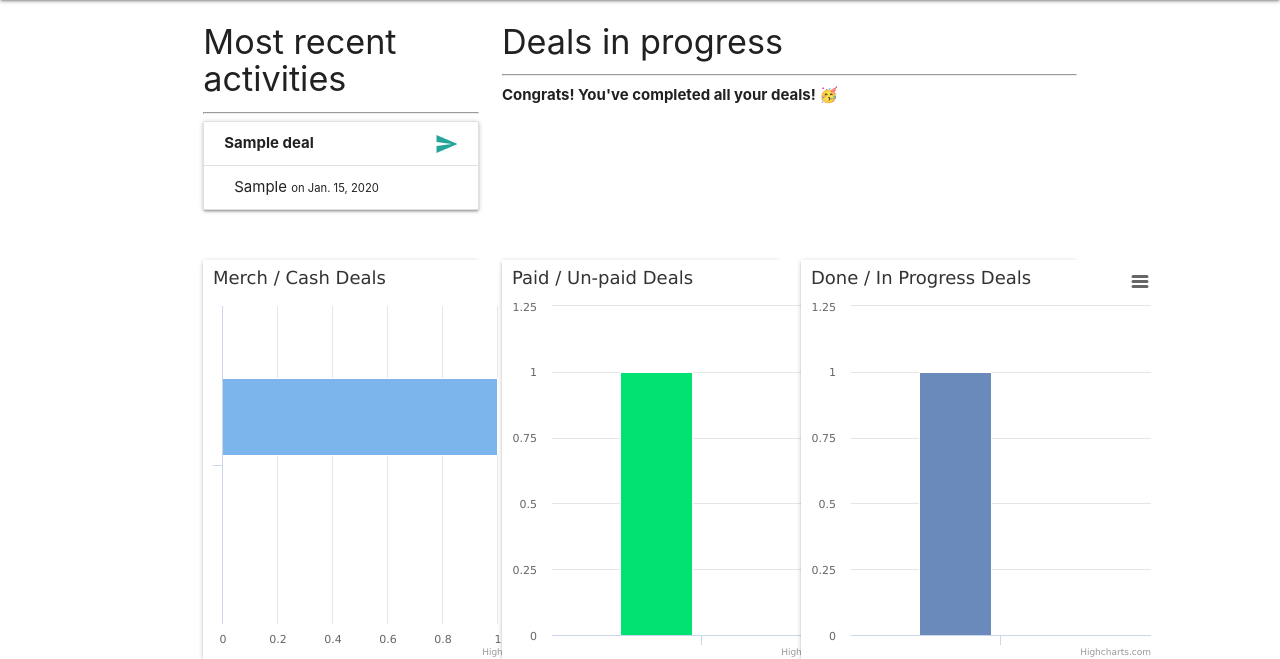
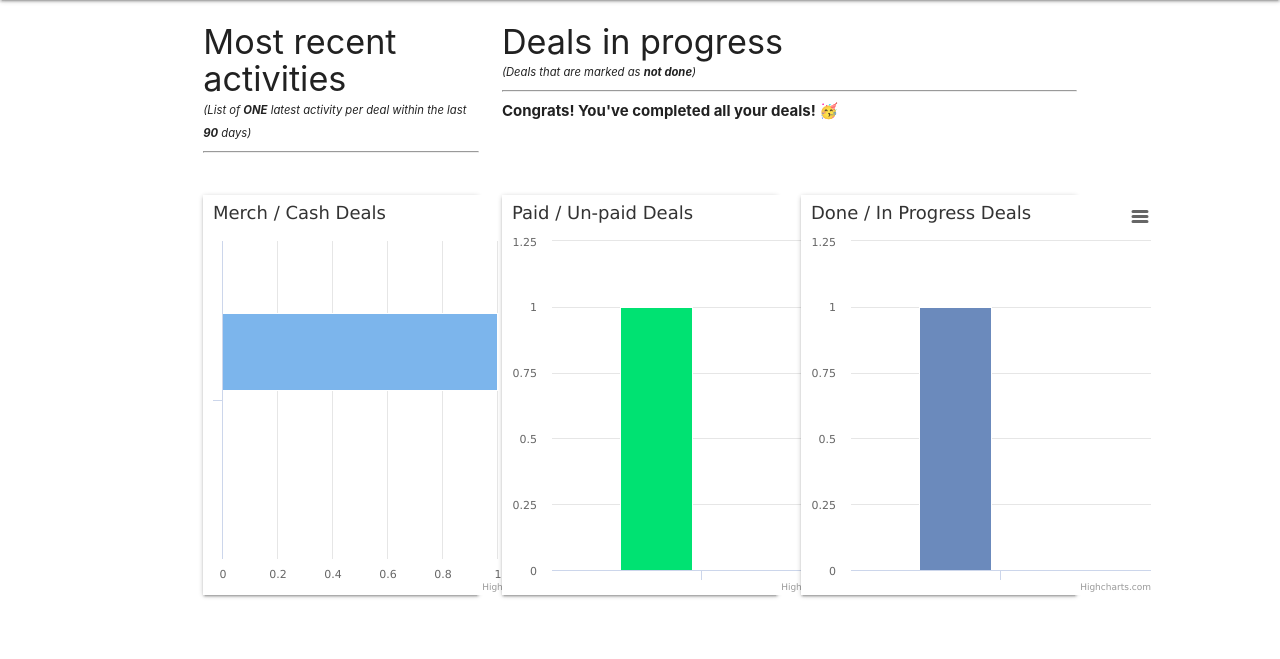
Before and after one commit to kenneychan/creatorWallet, a Django app: page /dashboard/ in a window 1280 px wide. Shown: the part 64-723 px from the top of the page. Run offline with Django 4.2, Linux system fonts and the light colour scheme; a user stored in the database is signed in; tables that the repository leaves empty hold one stand-in row (values such as "Sample post").

Commit message:
filters the most recent activity down to the most recent 90 days

```diff
--- a/creatorwallet/main_app/templates/dashboard.html
+++ b/creatorwallet/main_app/templates/dashboard.html
@@ -4,13 +4,14 @@
 <div class="container">
   <div class="row">
     <div class="col s4">
-      <h4 class="header">Most recent activities</h4>
+      <h4 class="header" style="margin-bottom: 0;">Most recent activities</h4>
+      <small><i>(List of <b>ONE</b> latest activity per deal within the last <b>90</b> days)</i></small>
       <hr>
       <b></b>
       {% if totalUserActivity == 0 %}
         <b>You have yet to enter your first activity!</b>
       {% else %}
-        {% for deal in deals %}
+        {% for deal in deals_with_most_recent_activities %}
           {% if deal.activity_set.all %}
             <ul class="card collection with-header hoverable">
               <li class="collection-header">
@@ -33,12 +34,13 @@
       {% endif %}
     </div>
     <div class="col s8">
-      <h4 class="header">Deals in progress</h4>
+      <h4 class="header" style="margin-bottom: 0;">Deals in progress</h4>
+      <small><i>(Deals that are marked as <b>not done</b>)</i></small>
       <hr>
       {% if deals.first == None %}
         <b>Please head over to <a class="teal-text" href="{% url 'index' %}">View My Deals</a> to enter your first deals!</b>
       {% else %}
-        {% if allDealsDone == True %}
+        {% if all_deals_done == True %}
           <b>Congrats! You've completed all your deals! 🥳</b>
         {% else %}
           {% for deal in deals %}
@@ -62,7 +64,7 @@
 
   {% else %}
     <div class="row">
-      <div class="col s12" {% if dueDate == "None" %}hidden{% endif %}>
+      <div class="col s12" {% if formatted_due_date == "None" %}hidden{% endif %}>
         <div class="card">
           <figure class="highcharts-figure">
             <div id="walletData"></div>
@@ -96,19 +98,19 @@
 </div>
 
 <script>
-  const initialWalletData  = "{{ walletData }}";
+  const initialWalletData  = "{{ wallet_data }}";
   const jsonWalletData = initialWalletData.replace(/&#x27;/g, '"');
   const walletData = JSON.parse(jsonWalletData);
 
-  const initialMerchData = "{{ merchData }}";
+  const initialMerchData = "{{ merch_data }}";
   const jsonMerchData = initialMerchData.replace(/&#x27;/g, '"');
   const merchData = JSON.parse(jsonMerchData);
 
-  const initialPaidData = "{{ paidData }}";
+  const initialPaidData = "{{ paid_data }}";
   const jsonPaidData = initialPaidData.replace(/&#x27;/g, '"');
   const paidData = JSON.parse(jsonPaidData);
 
-  const initialDoneData = "{{ doneData }}";
+  const initialDoneData = "{{ done_data }}";
   const jsonDoneData = initialDoneData.replace(/&#x27;/g, '"');
   const doneData = JSON.parse(jsonDoneData);
 
--- a/creatorwallet/main_app/views.py
+++ b/creatorwallet/main_app/views.py
@@ -1,3 +1,4 @@
+from datetime import datetime, timedelta
 from decimal import Decimal
 import html
 import json
@@ -34,6 +35,9 @@ def about(request):
 def dashboard(request):
   deals = Deal.objects.filter(user=request.user)
   count_deals = deals.count()
+
+  ninety_days_ago = datetime.now().date() - timedelta(days=90)
+  deals_with_most_recent_activities = Deal.objects.filter(activity__date__gte=ninety_days_ago).distinct()
 
   # Get Wallet data
   wallet = Decimal(0)
@@ -101,7 +105,19 @@ def dashboard(request):
   if count_deals - count_done == 0:
     all_deals_done = True
 
-  return render(request, 'dashboard.html', { 'deals': deals, 'totalUserActivity': count_activities, 'allDealsDone': all_deals_done, 'dueDate': formatted_due_date, 'walletData': wallet_data, 'merchData': merch_data, 'paidData': paid_data, 'doneData': done_data })
+  context = {
+    'deals': deals,
+    'totalUserActivity': count_activities,
+    'deals_with_most_recent_activities': deals_with_most_recent_activities,
+    'all_deals_done': all_deals_done,
+    'formatted_due_date': formatted_due_date,
+    'wallet_data': wallet_data,
+    'merch_data': merch_data,
+    'paid_data': paid_data,
+    'done_data': done_data
+    }
+
+  return render(request, 'dashboard.html', context)
 
 
 def signup(request):
```
